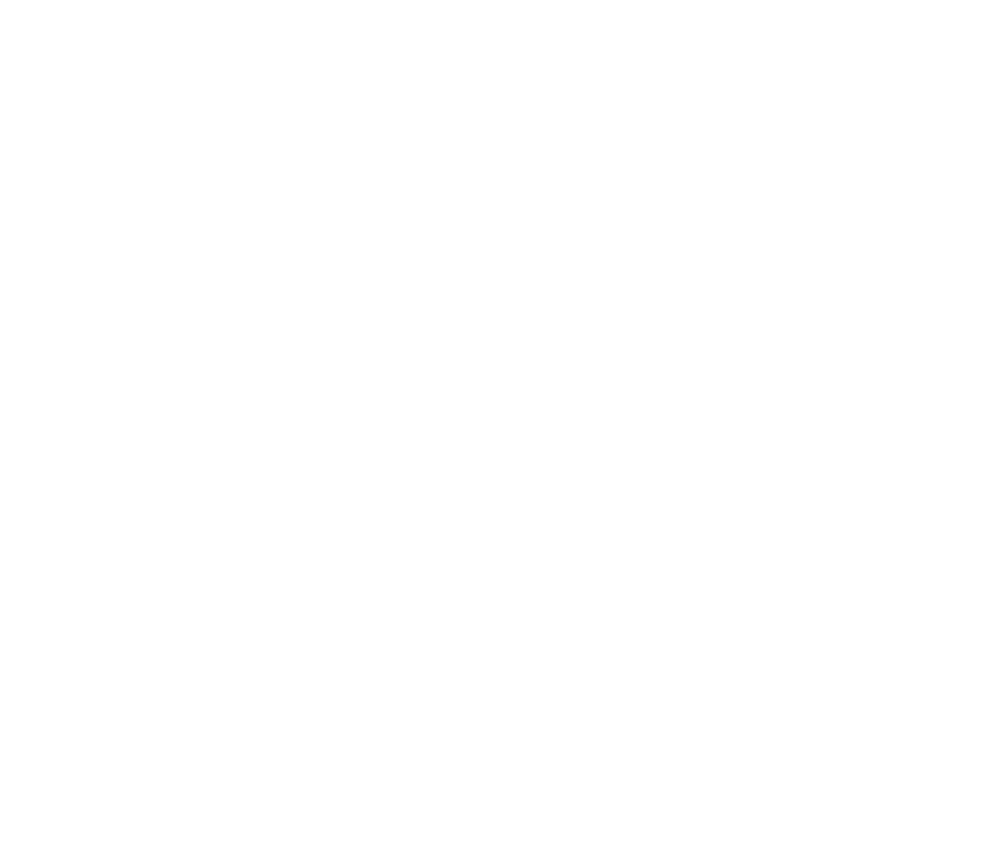
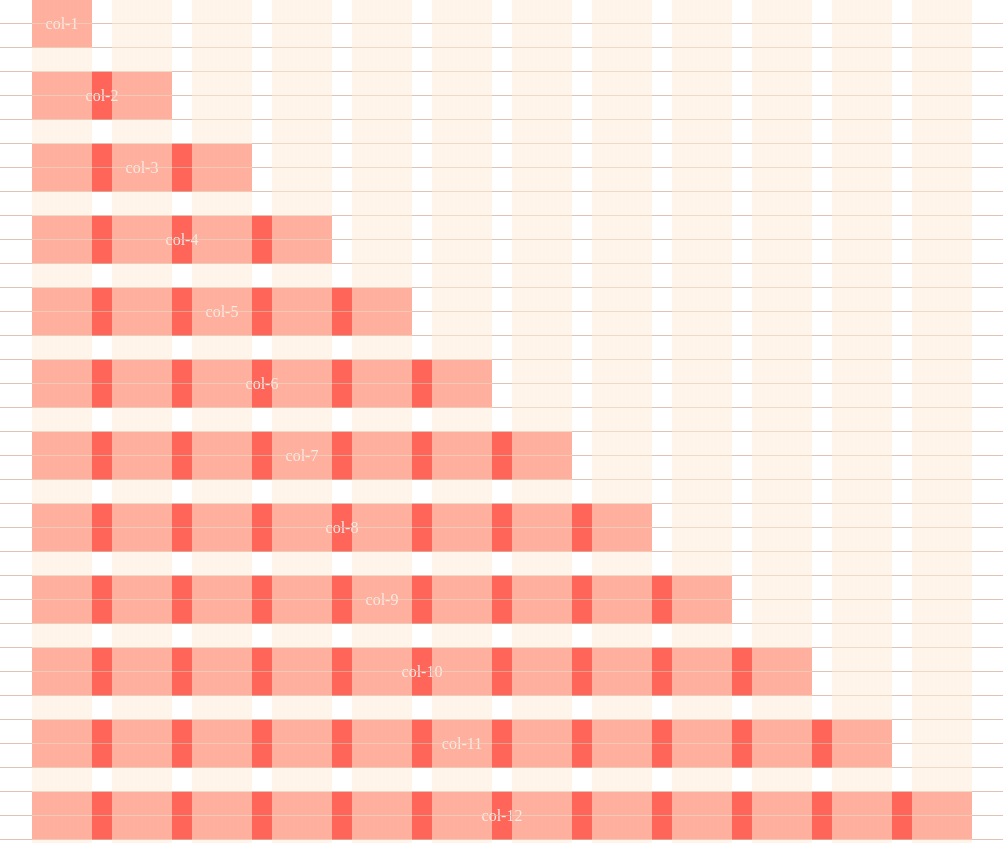
Before and after one commit to allison14/allison14.github.io, a plain HTML site: page Assets/DAY12/Grid System/grid-system.html in a window 1280 px wide. Shown: the top 843 px of the page, without its empty margins (138-1141 px from the left). Before the commit the page ends 800 px from the top, so only its background shows below. Drawn offline with Linux system fonts and the light colour scheme.

Commit message:
assignment wireframe added

```diff
--- a/Assets/DAY12/Grid System/css/grid-system.css
+++ b/Assets/DAY12/Grid System/css/grid-system.css
@@ -1,2 +1,75 @@
 @charset "utf-8";
 /*GRID SYSTEM CSS*/
+.show-grid {
+  position: relative;
+}
+
+.show-grid::before {
+  content: '';
+  position: absolute;
+  z-index: 10000;
+  top: 0;
+  left: 0;
+  right: 0;
+  height: 200vh;
+  background: linear-gradient(transparent 23px, hsla(23, 40%, 73%, 0.78) 23px);
+  background-size: 1px 24px;
+}
+/*container module*/
+.container {
+    width: 960px;/*실제 컨텐츠 width값은 940이나 양쪽에 10px씩 gutter가 있으므로 20px을 더해준다.*/
+    margin-left: auto;
+    margin-right: auto;
+}
+/*.container.show-grid {
+  background: url("../images/960__10-60-10.png");
+  height: 200vh;
+}*/
+.show-grid .container {
+  position: relative;
+}
+.show-grid .container::before {
+  content: '';
+  position: absolute;
+  z-index: 10000;
+  top: 0;
+  left: 0;
+  right: 0;
+  height: 200vh;
+  /* 실제 이미지 사용 방법 */
+  /* background: url("../images/960__10-60-10.png"); */
+  /* CSS 배경 이미지 기술 활용: 선형 그레디언트(linear-gradient) */
+  background: linear-gradient(
+    90deg,
+    transparent 10px,
+    hsla(32, 90%, 92%, 0.55) 10px, hsla(32, 90%, 92%, 0.55) 70px,
+    transparent 70px
+  );
+  background-size: 80px 1px;
+
+}
+
+/*row module*/
+.row::after {
+  content: '';
+  display: block;
+  clear: both;
+}
+/*column module*/
+.col-1, .col-2, .col-3, .col-4, .col-5, .col-6, .col-7, .col-8, .col-9, .col-10, .col-11, .col-12 {
+    float: left;
+    margin-left: 10px;
+    margin-right: 10px;
+}
+.col-1 {width: 60px;}
+.col-2 {width: 140px;}
+.col-3 {width: 220px;}
+.col-4 {width: 300px;}
+.col-5 {width: 380px;}
+.col-6 {width: 460px;}
+.col-7 {width: 540px;}
+.col-8 {width: 620px;}
+.col-9 {width: 700px;}
+.col-10 {width: 780px;}
+.col-11 {width: 860px;}
+.col-12 {width: 940px;}
--- a/Assets/DAY12/Grid System/grid-system.html
+++ b/Assets/DAY12/Grid System/grid-system.html
@@ -7,8 +7,62 @@
     <title>Visual Design(Using Grid System) -> CSS Web Grid System</title>
     <link rel="stylesheet" href="css/grid-system.css">
     <link rel="stylesheet" href="css/reset.css">
+   <style>
+    /*.page {
+    height: 100vh;
+    background: #eee;
+  }*/
+  .row {
+    margin-bottom: 24px;
+  }
+  .row * {
+    height: 48px;
+    line-height: 48px;
+    text-align: center;
+    background: #ff6559;
+    color: #eee;
+  }
+   </style>
 </head>
-<body>
+<body class="show-grid">
+  <div class="container page">
+    <div class="row">
+      <div class="col-1">col-1</div>
+    </div>
+    <div class="row">
+      <div class="col-2">col-2</div>
+    </div>
+    <div class="row">
+      <div class="col-3">col-3</div>
+    </div>
+    <div class="row">
+      <div class="col-4">col-4</div>
+    </div>
+    <div class="row">
+      <div class="col-5">col-5</div>
+    </div>
+    <div class="row">
+      <div class="col-6">col-6</div>
+    </div>
+    <div class="row">
+      <div class="col-7">col-7</div>
+    </div>
+    <div class="row">
+      <div class="col-8">col-8</div>
+    </div>
+    <div class="row">
+      <div class="col-9">col-9</div>
+    </div>
+    <div class="row">
+      <div class="col-10">col-10</div>
+    </div>
+    <div class="row">
+      <div class="col-11">col-11</div>
+    </div>
+    <div class="row">
+      <div class="col-12">col-12</div>
+    </div>
+  </div>
 
 </body>
 </html>
```
Also changed, not shown: Assets/DAY12/Grid System/images/960__10-60-10.png (added), 2 other files.
